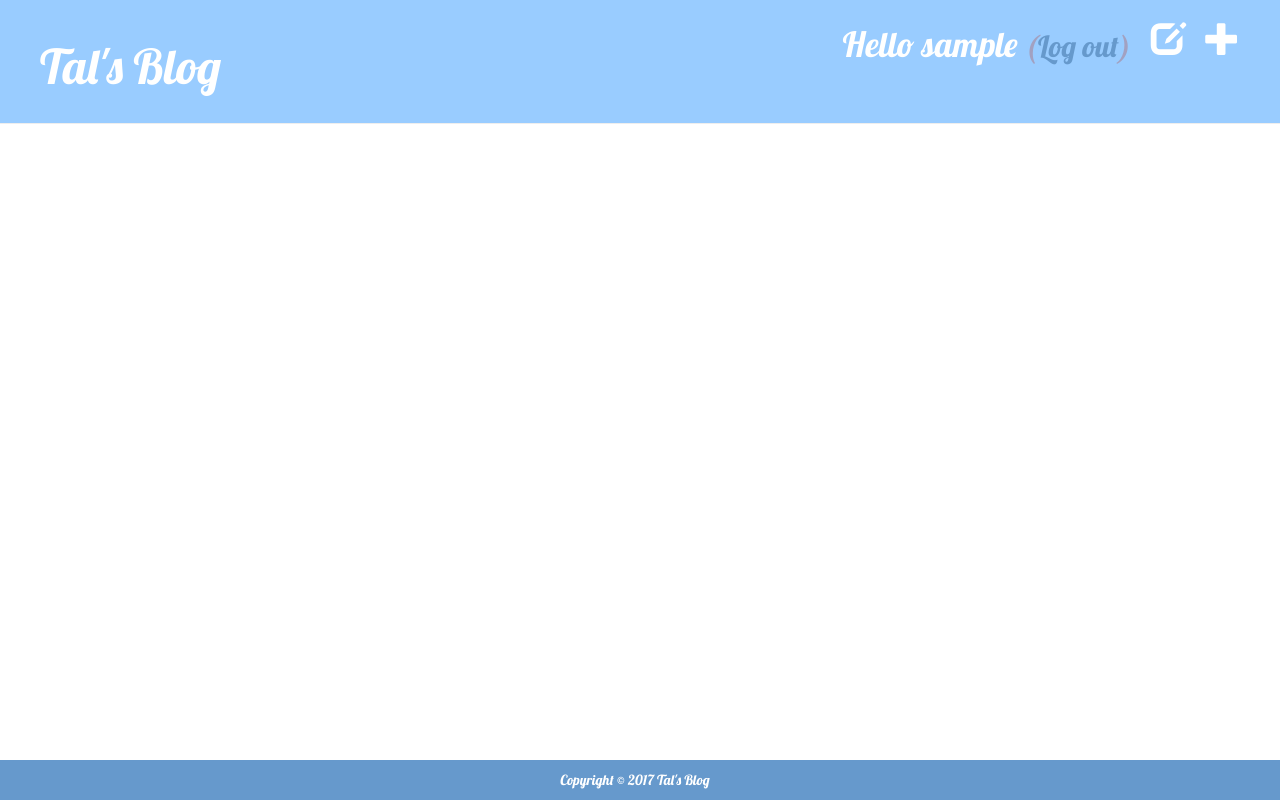
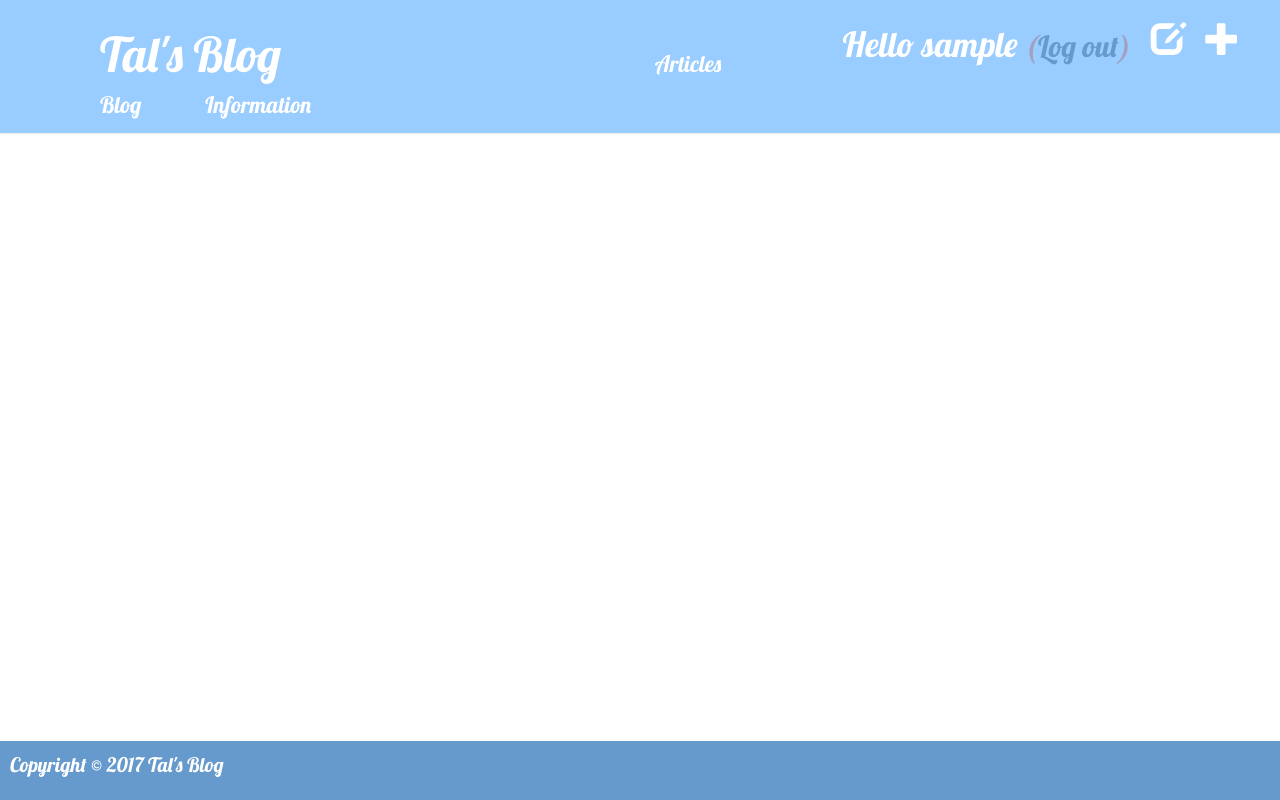
Before and after one commit to vetrugan1/my-first-blog, a Django app: a page that uses blog/templates/blog/base.html in a window 1280 px wide. Run offline with Django 3.2, Linux system fonts and the light colour scheme; the visitor is signed in with stand-in values (Sample User, id 1); data that the repository does not hold is empty; some libraries are stand-ins or nearby versions.

Commit message:
The must important update: menu, new design and improvement.

```diff
--- a/blog/static/css/blog.css
+++ b/blog/static/css/blog.css
@@ -3,25 +3,10 @@ h1 a {
   font-family: 'Lobster';
 }
 
-#footer {
-  position: fixed;
-  left: 0px;
-  bottom: 0px;
-  color: #fff;
-  width: 100%;
-  font-family: 'Lobster';
-  text-align: center;
-}
-
-#footer div {
-  padding: 10px 20px 10px 10px;
-  background: #6699CC;
-}
-
 .page-header {
   background-color: #99CCFF;
   margin-top: 0;
-  padding: 20px 20px 20px 40px;
+  padding: 20px 20px 2px 30px;
 }
 
 .page-header h1, .page-header h1 a, .page-header h1 a:visited, .page-header h1 a:active {
@@ -73,9 +58,53 @@ h1, h2, h3, h4 {
 }
 
 small {
-    color: #A2A1C1;
+  color: #A2A1C1;
 }
 
 small a {
   color: #6699CC;
 }
+
+.li1 {
+  display: inline-block;
+  margin-left: 30px;
+  margin-right: 30px;
+  font-family: 'Lobster';
+  color: #ffffff;
+  font-size: 17pt;
+  text-decoration: none;
+}
+
+.li1:hover, #T a:hover, .top-menu:hover {
+  color: #828292;
+}
+
+#T a {
+  color: #ffffff;
+  margin-right: 310px;
+  font-size: 36pt;
+  text-decoration: none;
+}
+
+body {
+  position: relative;
+  margin: 0;
+  padding-bottom: 6rem;
+  min-height: 100%;
+}
+
+.footer {
+  position: absolute;
+  right: 0px;
+  left: 0px;
+  bottom: 0px;
+  color: #fff;
+  font-family: 'Lobster';
+  text-align: left;
+  background: #6699CC;
+  padding: 10px 20px 10px 10px;
+}
+
+.footer div p {
+  font-size: 20px;
+}
--- /dev/null
+++ b/blog/static/js/script.js
@@ -0,0 +1 @@
+alert('Привет!');
--- a/blog/templates/blog/base.html
+++ b/blog/templates/blog/base.html
@@ -17,7 +17,12 @@
             {% else %}
                 <a href="{% url 'login' %}" class="top-menu"><span class="glyphicon glyphicon-lock"></span></a>
             {% endif %}
-            <h1><a href="/">Tal's Blog</a></h1>
+            <ul>
+              <li class="li1" id="T"><a href="/">Tal's Blog</a></li>
+              <a href="#"><li class="li1">Articles</li></a>
+              <a href="#"><li class="li1">Blog</li></a>
+              <a href="#"><li class="li1">Information</li></a>
+            </ul>
         </div>
         <div class="content container">
             <div class="row">
@@ -27,10 +32,11 @@
                 </div>
             </div>
         </div>
-        <div id="footer">
+        <div class="footer">
           <div>
-            Copyright &copy; 2017 Tal's Blog
+            <p>Copyright &copy; 2017 Tal's Blog</p>
           </div>
         </div>
+        <script src="/static/js/scripts.js"></script>
     </body>
 </html>
```
Also changed, not shown: blog/static/css/26756716185_e81e2e2655_b.jpg (added).
